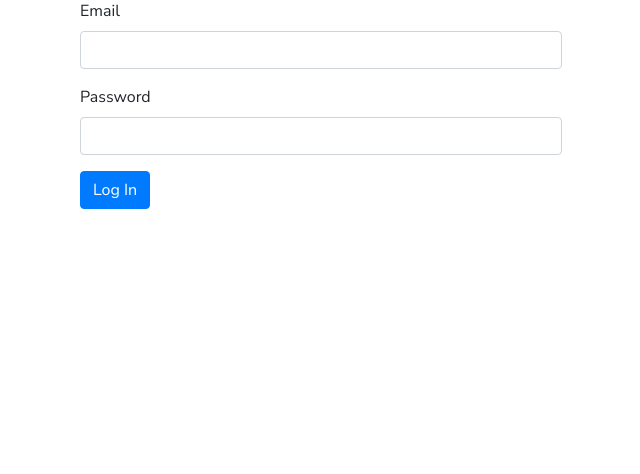
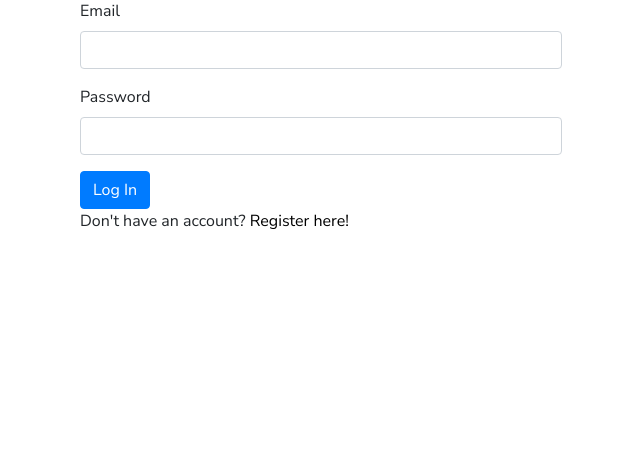
Before and after one commit to vladoprea/anxiety-treatment, a Flask app: page /login in a window 1280 px wide. Shown: the part 139-613 px from the top of the page, without its empty margins (319-959 px from the left). Run offline with Flask 2, Linux system fonts and the light colour scheme; some libraries are stand-ins or nearby versions.

Commit message:
Add register route

```diff
--- a/templates/login.html
+++ b/templates/login.html
@@ -14,5 +14,6 @@
     </div>
     <button type="submit" class="btn btn-primary">Log In</button>
   </form>
+  <p>Don't have an account? <a href="{{ url_for('treatment') }}">Register here!</a></p>
 </div>
 {% endblock %}
```
